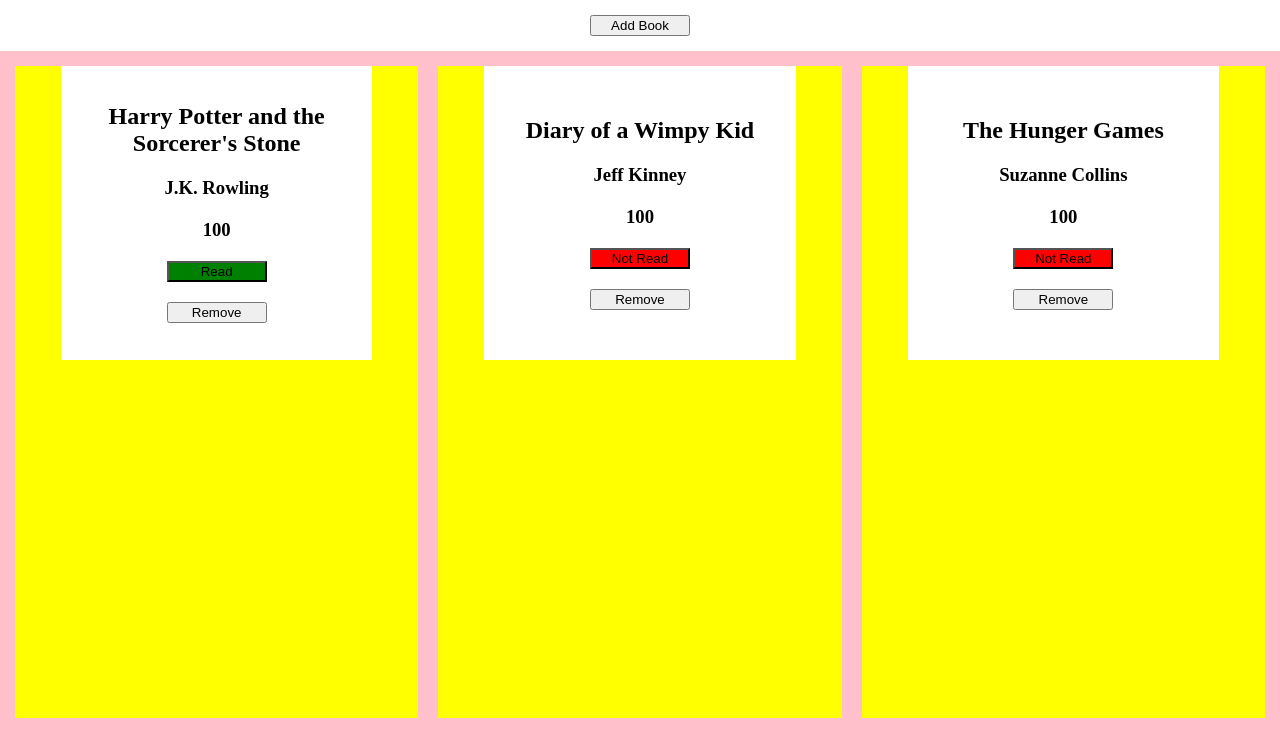
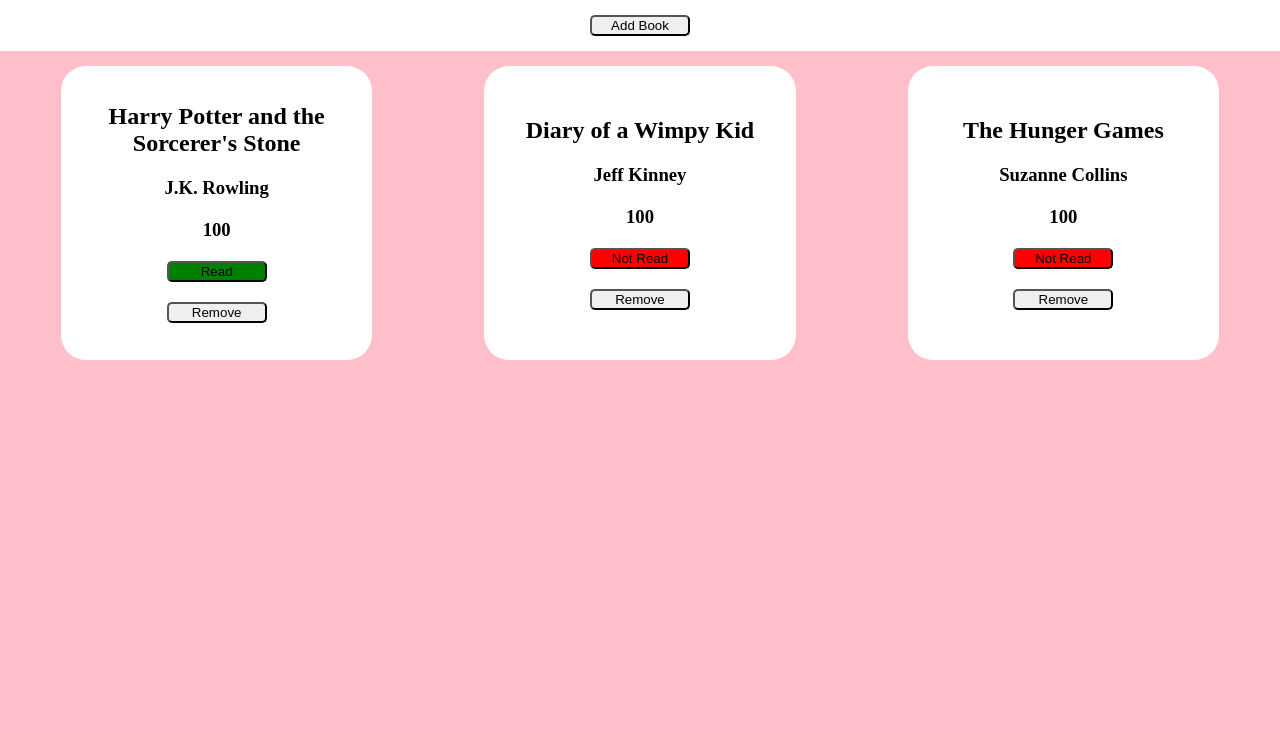
Before and after one commit to aortiz97-stack/Library-TODP, a plain HTML site: page index.html in a window 1280 px wide. Shown: the part 67-800 px from the top of the page. Drawn offline with Linux system fonts and the light colour scheme.

Commit message:
Remove yellow background of book containers, round out button shapes

```diff
--- a/style.css
+++ b/style.css
@@ -80,6 +80,7 @@ form .exit{
 
 .book {
     background-color: white;
+    border-radius: 25px;
     width: 22vw;
     height: 33vh;
     padding: 15px;
@@ -91,8 +92,11 @@ form .exit{
     justify-content: center;
 }
 
+button {
+    border-radius: 5px;
+}
+
 .book-container {
-    background-color: yellow;
     display: flex;
     align-items: flex-start;
     justify-content: center;
```
